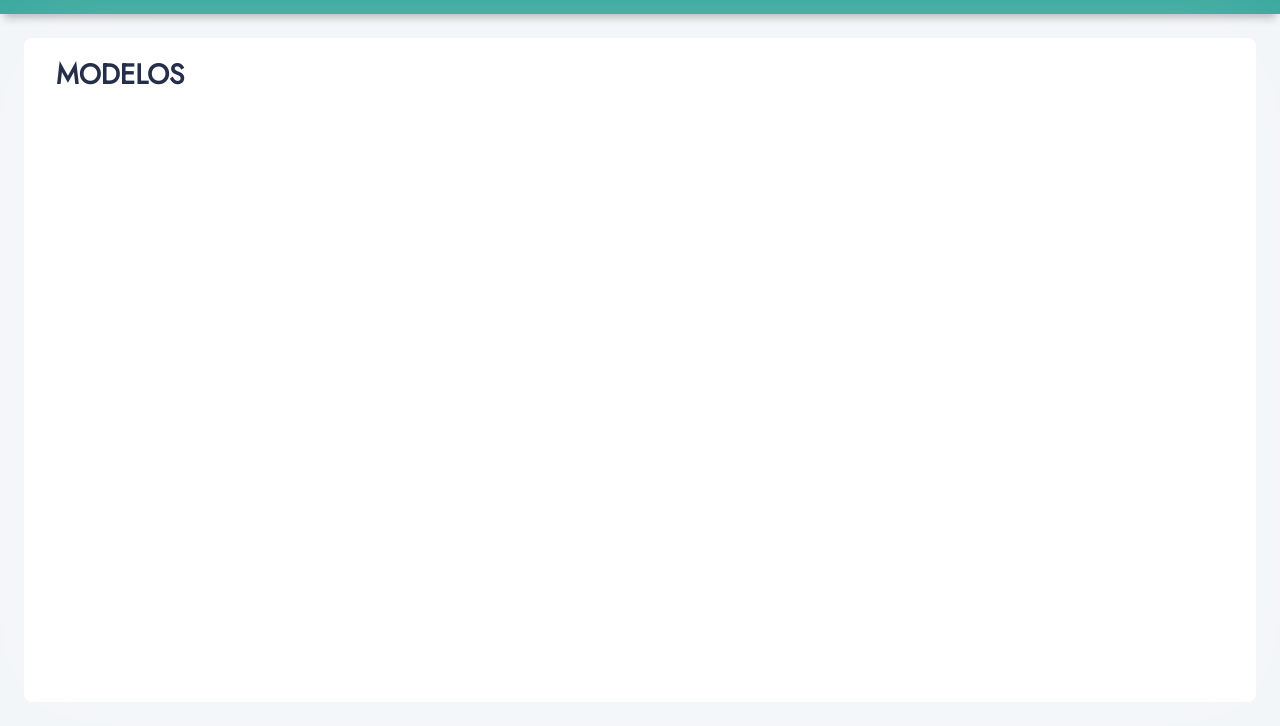
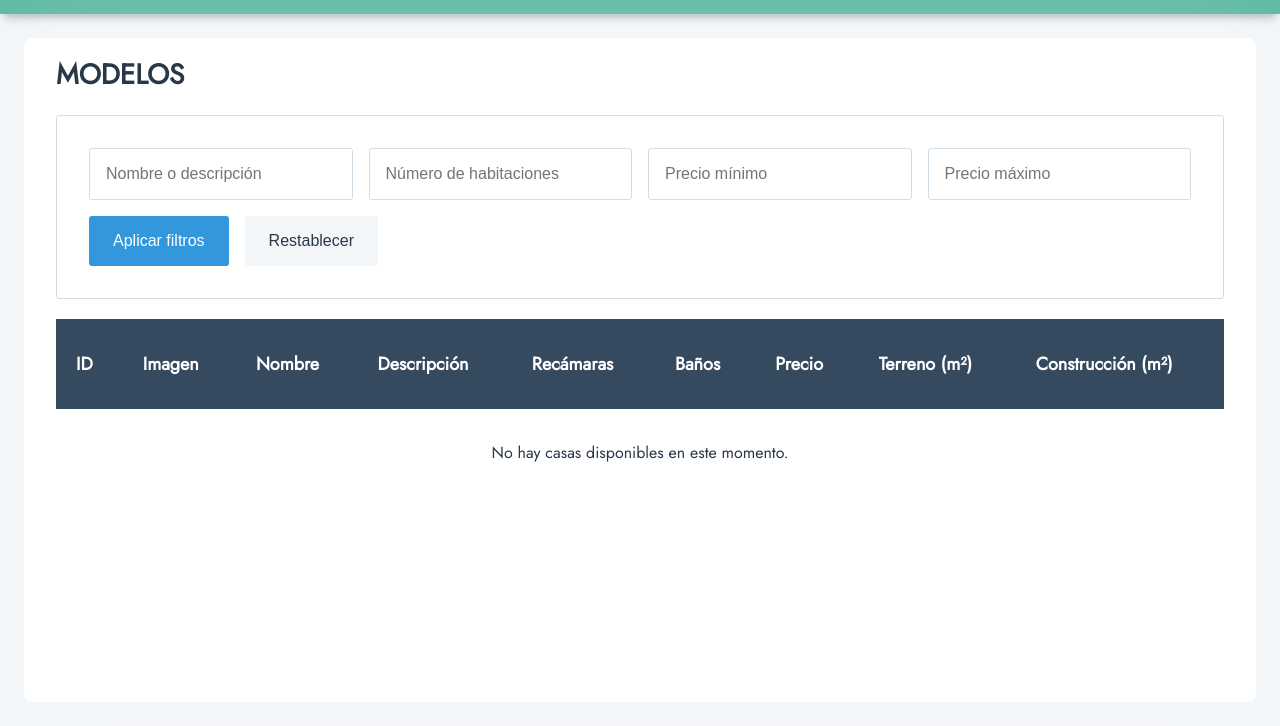
Before and after one commit to fourlitro/development-frontend-crud, a website: page src/real-estate/index.html in a window 1280 px wide. Shown: the part 74-800 px from the top of the page. Drawn offline with Linux system fonts and the light colour scheme.

Commit message:
mod README, html and template table styles

```diff
--- a/package.json
+++ b/package.json
@@ -2,11 +2,11 @@
   "name": "ventas-residencial",
   "version": "1.0.0",
   "description": "Sistema de ventas de Beta Residencial de desarrollos ISI.\r Esta página es un proyecto ficticio desarrollado en HTML, CSS y Javascript como parte de la clase de Desarrollo de Frontend.\r Este proyecto se encuentra en desarrollo, por lo cual la documentacion presentada a continuacion puede describir funcionalidad incompleta o en proceso de desarrollo.",
-  "main": "./src/index.html",
+  "main": "index.html",
   "scripts": {
     "test": "echo \"Error: no test specified\" && exit 1",
     "watch:sass": "node-sass src/assets/scss/styles.scss src/assets/css/styles.css --output-style expanded --watch",
-    "serve": "live-server",
+    "serve": "live-server src",
     "start": "concurrently  \" npm run watch:sass \" \" npm run serve \" "
   },
   "author": "Alexis Suarez",
--- a/src/assets/scss/_variables.scss
+++ b/src/assets/scss/_variables.scss
@@ -1,10 +1,13 @@
+$color-primary: hsl(210, 29%, 29%);
+$color-secondary: hsl(204, 70%, 53%);
+$color-tertiary: hsl(167, 40%, 55%);
+
 $background-color: #f3f6f9;
 $font-family: 'Jost', sans-serif;
 $font-size: 14px;
-$font-color: #252f4a;
+$font-color: hsl(210, 29%, 22%);
+$font-color-light: #fff;
 
-$header-background-color: #3aa99e;
-$header-font-color: #fff;
 $header-height: 88px;
 
 $workarea-background-color: #ffffff;
--- a/src/assets/scss/header.scss
+++ b/src/assets/scss/header.scss
@@ -1,11 +1,13 @@
+@import 'variables';
+
 header {
   display: flex;
   flex-direction: row;
   justify-content: center;
   align-items: center;
-  background-color: $header-background-color;
-  box-shadow: 0 8px 8px -4px #bababa;
-  color: $header-font-color;
+  background-color: $color-tertiary;
+  box-shadow: 0 8px 8px -4px rgb(186, 186, 186);
+  color: $font-color-light;
   text-align: center;
   font-size: 1.25rem;
   line-height: 1.25rem;
@@ -38,7 +40,7 @@ header {
 
       a {
         text-decoration: none;
-        color: $header-font-color;
+        color: $font-color-light;
         font-weight: bold;
       }
 
--- a/src/real-estate/index.html
+++ b/src/real-estate/index.html
@@ -22,9 +22,50 @@
 
     <h1>MODELOS</h1>
 
+     <form id="filter-form">
+      <div id="filter-section">
+        <input type="text"   id="text" placeholder="Nombre o descripción">
+        <input type="number" id="bedrooms" placeholder="Número de habitaciones">
+        <input type="number" id="price-min" placeholder="Precio mínimo">
+        <input type="number" id="price-max" placeholder="Precio máximo">
+        <button type="submit" id="apply-filters">Aplicar filtros</button>
+        <button type="reset" id="reset-filters">Restablecer</button>
+      </div>
+    </form>
+
+    <br>
+
+    <div class="table-container">
+
+      <table id="data-table">
+        <thead>
+          <tr>
+            <th>ID</th>
+            <th>Imagen</th>
+            <th>Nombre</th>
+            <th>Descripción</th>
+            <th>Recámaras</th>
+            <th>Baños</th>
+            <th>Precio</th>
+            <th>Terreno (m²)</th>
+            <th>Construcción (m²)</th>
+          </tr>
+        </thead>
+        <tbody id="data-table-body">
+          <!-- Aquí se generará la tabla dinámicamente -->
+        </tbody>
+      </table>
+
+    </div>
+
+    <div id="message-not-found">
+      <p>No hay casas disponibles en este momento.</p>
+    </div>
+
   </main>
 
   <script src="script.js"></script>
+
 </body>
 
 </html>
--- a/src/real-estate/styles.scss
+++ b/src/real-estate/styles.scss
@@ -0,0 +1,118 @@
+@import '../assets/scss/variables';
+
+
+.table-container {
+  max-width: 100%;
+  overflow-x: auto;
+}
+
+
+table {
+  width: 100%;
+  border-collapse: collapse;
+  white-space: nowrap;
+  font-size: 1rem;
+  box-shadow: 0 0 20px rgba(0, 0, 0, 0.15);
+
+  thead tr {
+    background-color: $color-primary;
+    color: $font-color-light;
+    text-align: left;
+
+    th {
+      border: none;
+      font-size: 1.125rem;
+      padding: 2rem 1.25rem;
+      white-space: nowrap;
+    }
+  }
+
+  tbody tr {
+    border-bottom: none;
+
+    &:nth-of-type(even) {
+      background-color: $background-color;
+    }
+
+    &:last-of-type {
+      border-bottom: 4px solid $color-primary;
+    }
+
+    td {
+      padding: 1rem 1.25rem;
+      border: none;
+      white-space: wrap;
+
+      img {
+        max-width: 100px;
+        height: auto;
+      }
+    }
+  }
+
+}
+
+#message-not-found {
+  // display: none;
+  text-align: center;
+  font-size: 1rem;
+  padding: 2rem;
+}
+
+
+/* Estilos para la sección de filtros */
+#filter-section {
+  background-color: white;
+  padding: 2rem;
+  border: none;
+  border: 1px solid darken($background-color, 10%);
+  display: flex;
+  flex-wrap: wrap;
+  gap: 1rem;
+  align-items: center;
+  border-radius: 3px;
+}
+
+/* Estilos para los campos de filtro */
+input[type="text"],
+input[type="number"] {
+  flex-grow: 1;
+  min-width: 200px;
+  font-size: 1rem;
+  padding: 1rem;
+  border: 1px solid darken($background-color, 10%);
+  border-radius: 3px;
+
+  &:focus, &:hover, &:active {
+    border: 1px solid $color-primary;
+  }
+}
+
+/* Estilos para el botón del filtro */
+button {
+  border: none;
+  border-radius: 3px;
+  padding: 0.5rem 1rem;
+  cursor: pointer;
+  transition: background-color 0.3s;
+  font-size: 1rem;
+  padding: 1rem 1.5rem;
+
+  &#apply-filters {
+    background-color: $color-secondary;
+    color: $font-color-light;
+  }
+
+  &#apply-filters:hover {
+    background-color: darken($color-secondary, 10%);
+  }
+
+  &#reset-filters {
+    background-color: $background-color;
+    color: $font-color;
+  }
+
+  &#reset-filters:hover {
+    background-color: darken($background-color, 5%);
+  }
+}
```
Also changed, not shown: README.md, src/assets/css/styles.css.
